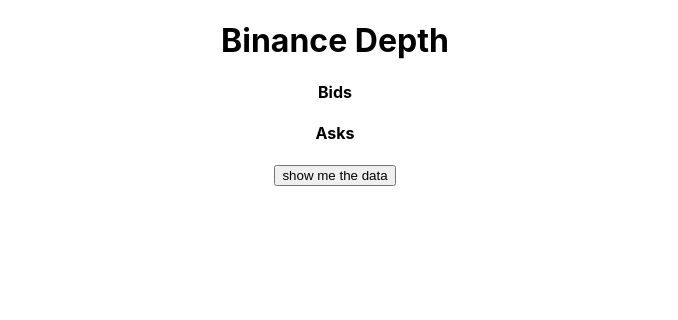
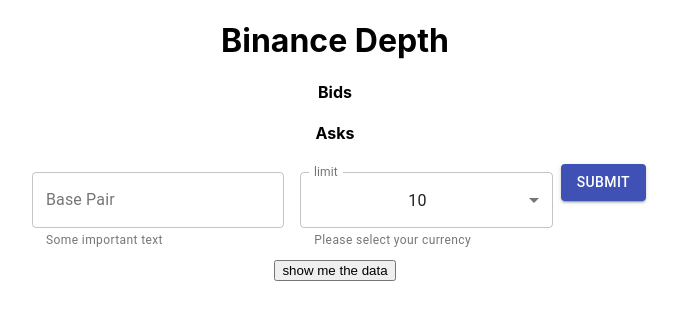
Before and after one commit to SiriusLL/exchangeApi, a React (Create React App) app in the folder exchange-api/: page / in a window 1280 px wide. Shown: the top 320 px of the page, without its empty margins (305-983 px from the left). Built offline with nearby package versions, Linux system fonts and the light colour scheme.

Commit message:
button form for selecting basepair and limit

```diff
--- a/exchange-api/src/App.js
+++ b/exchange-api/src/App.js
@@ -2,15 +2,18 @@
 import "./App.css";
 import axios from "axios";
 import Backdrop from "./components/Backdrop";
+import Form from "./components/Form";
 
 function App() {
   const [exchangeData, setExchangeData] = useState();
-  const depthParam = "?symbol=BTCUSDT&limit=10";
+
+  const getExchangeData = (base, limit) => {
+    console.log("base", base, "limit", limit);
+    const depthParam = `?symbol=${base}&limit=${limit}`;
     const burl = "https://api.binance.com";
     const query = `/api/v3/depth${depthParam}`;
     const url = burl + query;
 
-  const getExchangeData = () => {
     axios.get(`${url}`).then((res) => {
       console.log("respons", res);
       // setExchangeData([JSON.stringify(res.data)]);
@@ -33,6 +36,7 @@
   return (
     <div className="App">
       <h1>Binance Depth</h1>
+      <div>
         <h4>Bids</h4>
         {/* {exchangeData} */}
         {/* {exchangeData && date(exchangeData.lastUpdateId)} */}
@@ -51,6 +55,8 @@
             return <p>{element}</p>;
           })
         )}
+      </div>
+      <Form onClick={getExchangeData} />
       <button onClick={getExchangeData}>show me the data</button>
     </div>
   );
--- /dev/null
+++ b/exchange-api/src/components/Form.js
@@ -0,0 +1,109 @@
+import React, { useState } from "react";
+import TextField from "@material-ui/core/TextField";
+import { makeStyles } from "@material-ui/core/styles";
+import MenuItem from "@material-ui/core/MenuItem";
+import Button from "@material-ui/core/Button";
+
+const limits = [
+  {
+    value: 5,
+    label: "5",
+  },
+  {
+    value: 10,
+    label: "10",
+  },
+  {
+    value: 20,
+    label: "20",
+  },
+  {
+    value: 50,
+    label: "50",
+  },
+  {
+    value: 100,
+    label: "100",
+  },
+  {
+    value: 500,
+    label: "500",
+  },
+  {
+    value: 1000,
+    label: "1000",
+  },
+];
+
+const useStyles = makeStyles((theme) => ({
+  root: {
+    "& .MuiTextField-root": {
+      margin: theme.spacing(1),
+      width: "25ch",
+    },
+  },
+}));
+
+export default function FormPropsTextFields(props) {
+  const classes = useStyles();
+  const [limit, setLimit] = useState(10);
+  const [base, setBase] = useState("");
+  // const [value, setValue] = useState({
+  //   basePair: "",
+  //   limit: 10
+  // })
+
+  const handleChange = (event) => {
+    setLimit(event.target.value);
+  };
+
+  const validate = () => {
+    props.onClick(base, limit);
+  };
+
+  return (
+    <form
+      className={classes.root}
+      noValidate
+      autoComplete="off"
+      onSubmit={(event) => event.preventDefault()}
+    >
+      <div>
+        <TextField
+          id="outlined-helperText"
+          label="Base Pair"
+          // defaultValue="BTCUSDT"
+          value={base}
+          onChange={(event) => setBase(event.target.value)}
+          helperText="Some important text"
+          variant="outlined"
+        />
+        <TextField
+          id="outlined-select-currency"
+          select
+          label="limit"
+          value={limit}
+          onChange={handleChange}
+          helperText="Please select your currency"
+          variant="outlined"
+        >
+          {limits.map((option) => (
+            <MenuItem key={option.value} value={option.value}>
+              {option.label}
+            </MenuItem>
+          ))}
+        </TextField>
+        <Button
+          data-type="submit"
+          type="submit"
+          value="Submit"
+          variant="contained"
+          color="primary"
+          onClick={() => validate()}
+        >
+          Submit
+        </Button>
+      </div>
+    </form>
+  );
+}
```
Lines whose indentation alone changed are shown as unchanged.
